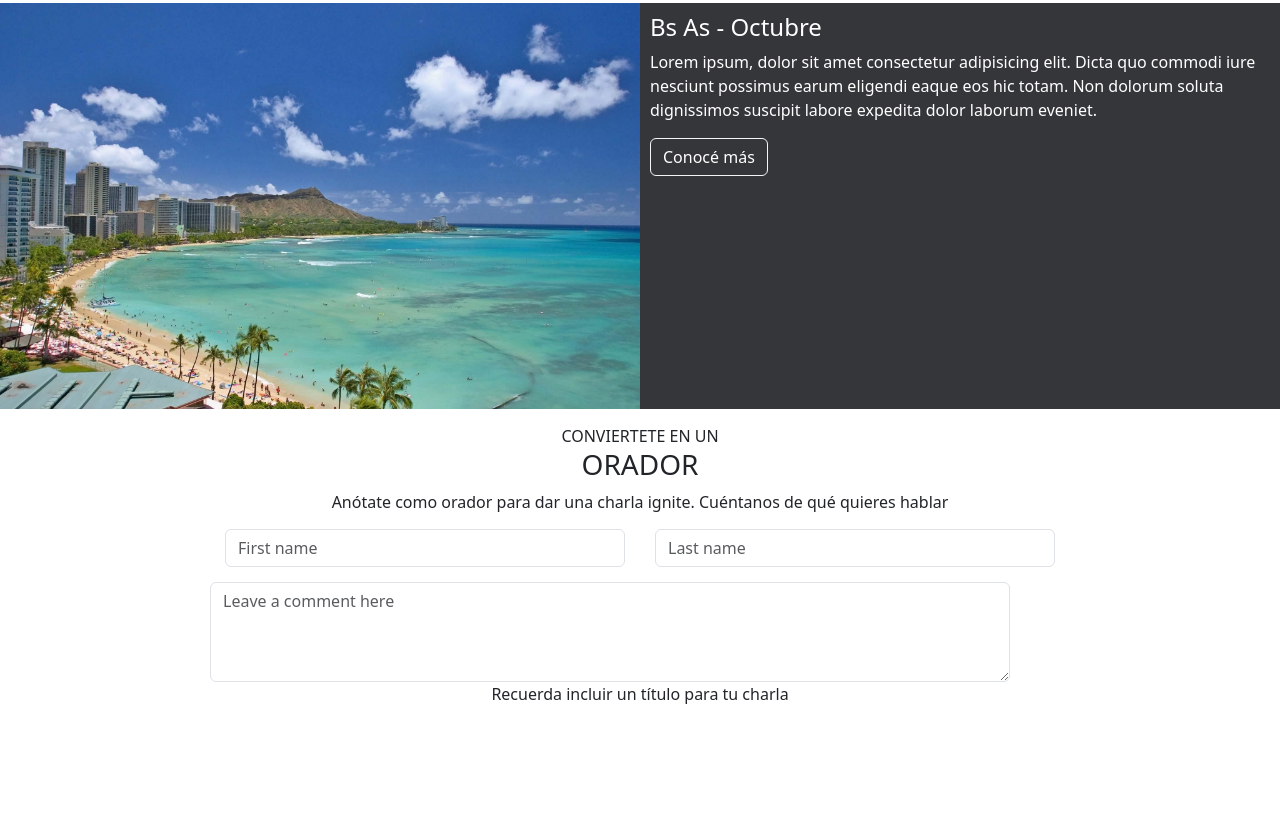
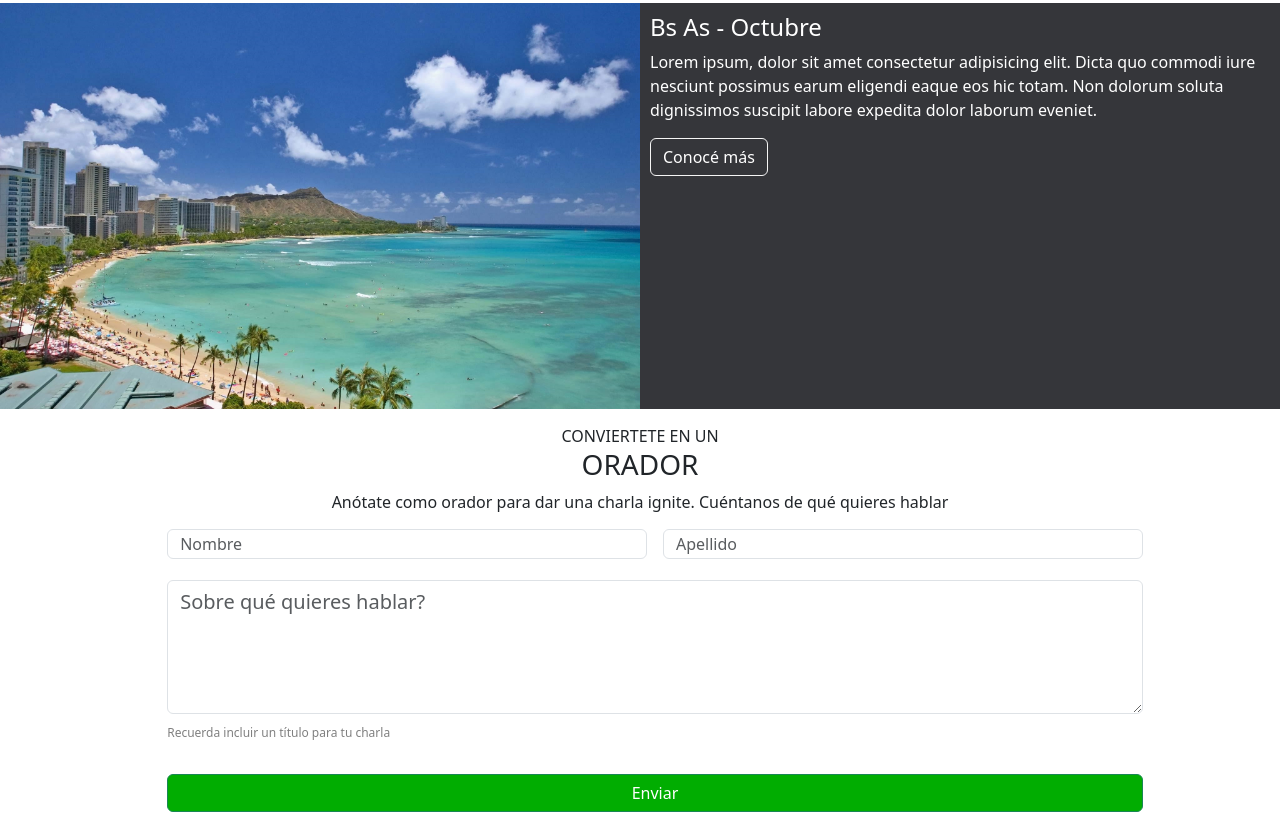
Before and after one commit to sanyojoa/TrabajoIntegradorJB, a plain HTML site: page index.html in a window 1280 px wide. Shown: the part 1249-2071 px from the top of the page. Before the commit the page ends 1955 px from the top, so only its background shows below. Drawn offline with nearby package versions, Linux system fonts and the light colour scheme.

Commit message:
layout estilos

```diff
--- a/index.html
+++ b/index.html
@@ -152,21 +152,23 @@
                 <h3>ORADOR</h3>
                 <span>Anótate como orador para dar una charla ignite. Cuéntanos de qué quieres hablar</span>
             </div>
-            <div class="container-fluid">
-                <div class="orador-datos">
-                    <div>
-                        <input type="text" class="form-control" placeholder="First name" aria-label="First name">
-                    </div>
-                    <div>
-                        <input type="text" class="form-control" placeholder="Last name" aria-label="Last name">
-                    </div>
+            <form class="row g-3">
+                <div class="col-md-6">
+                  <input type="text" class="form-control" id="inputEmail4" placeholder="Nombre" style="height: 30px;">
                 </div>
-                <div class="orador-textarea">
-                    <textarea class="form-control" placeholder="Leave a comment here" id="floatingTextarea2"
-                        style="height: 100px"></textarea>
-                    <label for="floatingTextarea2">Recuerda incluir un título para tu charla</label>
+                <div class="col-md-6">
+                  <input type="text" class="form-control" id="inputPassword4" placeholder="Apellido" style="height: 30px;">
                 </div>
-            </div>
+                <div class="col-12">
+                  <textarea type="text" class="form-control" id="inputAddress" placeholder="Sobre qué quieres hablar?" rows="4"></textarea>
+                  <p>Recuerda incluir un título para tu charla</p>
+                </div>
+                <div class="col-12">
+                    <div class="d-grid gap-2">
+                        <button class="btn btn-success" type="button">Enviar</button>
+                      </div>
+                </div>
+              </form>
         </section>
     </main>
 
--- a/style.css
+++ b/style.css
@@ -145,17 +145,28 @@ header{
     margin: 15px;
 }
 
-.orador-textarea{
+.col-12 textarea{
+    transform: translateX(15px) translateY(-10px);
+    font-size: 20px;
 
-    display: inline;
 }
-.orador-textarea textarea{
-    width: 800px;
+.col-12 p{
+    text-align: start;
+    margin-left: 15px;
+    font-size: 12px;
+    color: grey;
 }
 
-.orador-datos{
-    display: flex;
+.d-grid button{
+    transform: translateX(15px);
+    background: rgb(1, 173, 1);
+    margin-bottom: 10px;
 }
-.orador-datos input{
-    width: 400px;
+
+.row input:focus{
+    box-shadow: 0 0 5px rgb(1, 173, 1);
 }
+
+.row textarea:focus{
+    box-shadow: 0 0 5px rgb(1, 173, 1);
+}
```
